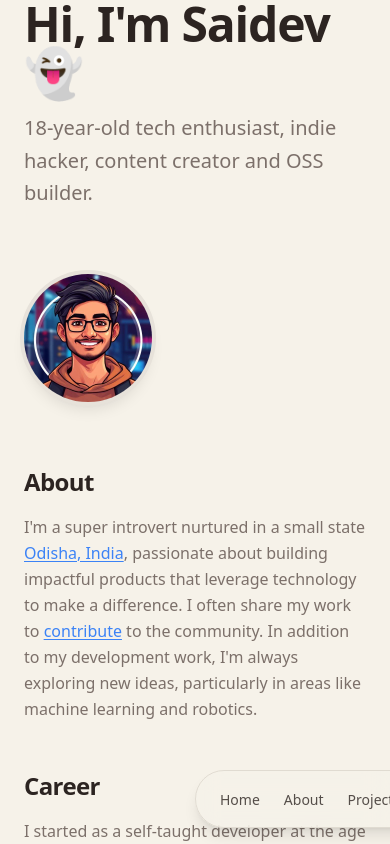
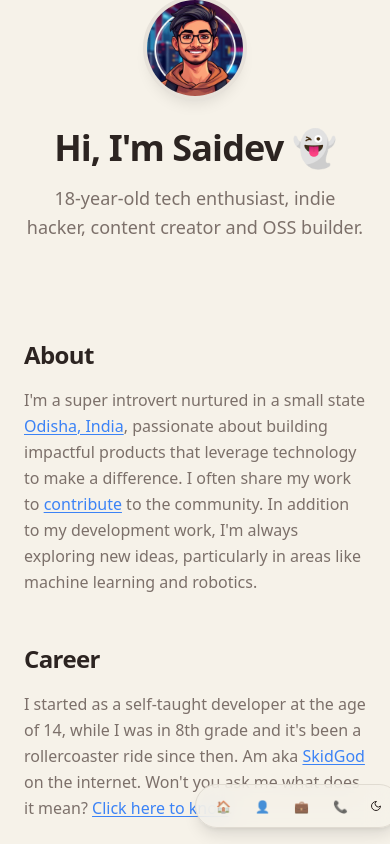
Before and after one commit to YuvrajZende/yuvrajzende.github.io, a React (Vite) app: page / in a window 390 px wide. Shown: the top 844 px of the page. Built offline with nearby package versions, Linux system fonts and the light colour scheme.

Commit message:
Fix layout and responsiveness
Adjust layout for image and introduction, and improve floating navigation responsiveness.

```diff
--- a/src/components/FloatingNavigation.tsx
+++ b/src/components/FloatingNavigation.tsx
@@ -25,8 +25,8 @@ const FloatingNavigation = () => {
       animate={{ opacity: isVisible ? 1 : 0.7, y: 0 }}
       className="fixed bottom-4 left-1/2 transform -translate-x-1/2 z-50"
     >
-      <nav className="bg-background/80 backdrop-blur-md border border-border rounded-full px-6 py-3 shadow-lg">
-        <div className="flex items-center space-x-6">
+      <nav className="bg-background/80 backdrop-blur-md border border-border rounded-full px-3 sm:px-6 py-2 sm:py-3 shadow-lg">
+        <div className="flex items-center space-x-2 sm:space-x-6">
           {navItems.map((item) => (
             <motion.div
               key={item.name}
@@ -35,9 +35,15 @@ const FloatingNavigation = () => {
             >
               <Link
                 to={item.href}
-                className="text-sm font-medium text-foreground/80 hover:text-foreground transition-colors relative inline-block"
+                className="text-xs sm:text-sm font-medium text-foreground/80 hover:text-foreground transition-colors relative inline-block px-2 py-1"
               >
-                {item.name}
+                <span className="hidden sm:inline">{item.name}</span>
+                <span className="sm:hidden">
+                  {item.name === "Home" && "🏠"}
+                  {item.name === "About" && "👤"}
+                  {item.name === "Projects" && "💼"}
+                  {item.name === "Connect" && "📞"}
+                </span>
                 <motion.div
                   className="absolute -bottom-1 left-0 right-0 h-0.5 bg-primary"
                   initial={{ scaleX: 0 }}
@@ -52,13 +58,13 @@ const FloatingNavigation = () => {
             onClick={toggleTheme}
             whileHover={{ scale: 1.05 }}
             whileTap={{ scale: 0.95 }}
-            className="p-2 rounded-full hover:bg-accent transition-colors"
+            className="p-1.5 sm:p-2 rounded-full hover:bg-accent transition-colors"
             aria-label="Toggle theme"
           >
             {theme === 'dark' ? (
-              <Sun className="w-4 h-4" />
+              <Sun className="w-3 h-3 sm:w-4 sm:h-4" />
             ) : (
-              <Moon className="w-4 h-4" />
+              <Moon className="w-3 h-3 sm:w-4 sm:h-4" />
             )}
           </motion.button>
         </div>
--- a/src/components/HeroSection.tsx
+++ b/src/components/HeroSection.tsx
@@ -3,22 +3,22 @@ import profilePhoto from "@/assets/profile-photo.jpg";
 const HeroSection = () => {
   return (
     <section className="w-full max-w-4xl mx-auto px-6">
-      <div className="flex flex-col lg:flex-row items-start gap-8 mb-16">
-        <div className="flex-1">
-          <h1 className="text-5xl font-bold mb-4">
+      <div className="flex flex-col lg:flex-row items-center lg:items-start gap-8 mb-16">
+        <div className="flex-1 text-center lg:text-left">
+          <h1 className="text-4xl sm:text-5xl font-bold mb-4">
             Hi, I'm Saidev{" "}
             <span className="inline-block animate-pulse">👻</span>
           </h1>
-          <p className="text-xl text-muted-foreground mb-8 leading-relaxed">
+          <p className="text-lg sm:text-xl text-muted-foreground mb-8 leading-relaxed">
             18-year-old tech enthusiast, indie hacker, content creator and OSS builder.
           </p>
         </div>
 
-        <div className="flex-shrink-0">
+        <div className="flex-shrink-0 order-first lg:order-last">
           <img
             src={profilePhoto}
             alt="Saidev Dhal"
-            className="w-32 h-32 rounded-full object-cover shadow-lg ring-4 ring-secondary"
+            className="w-24 h-24 sm:w-32 sm:h-32 rounded-full object-cover shadow-lg ring-4 ring-secondary mx-auto lg:mx-0"
           />
         </div>
       </div>
```
